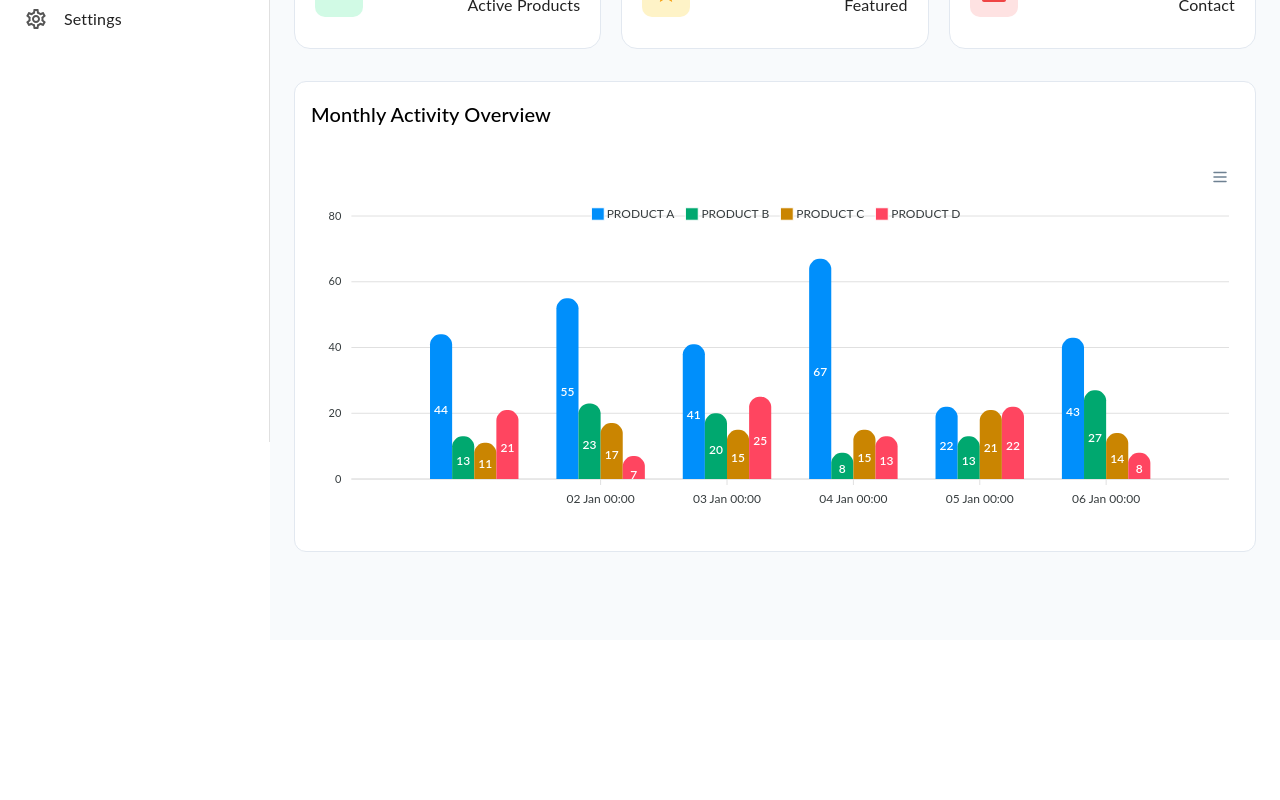
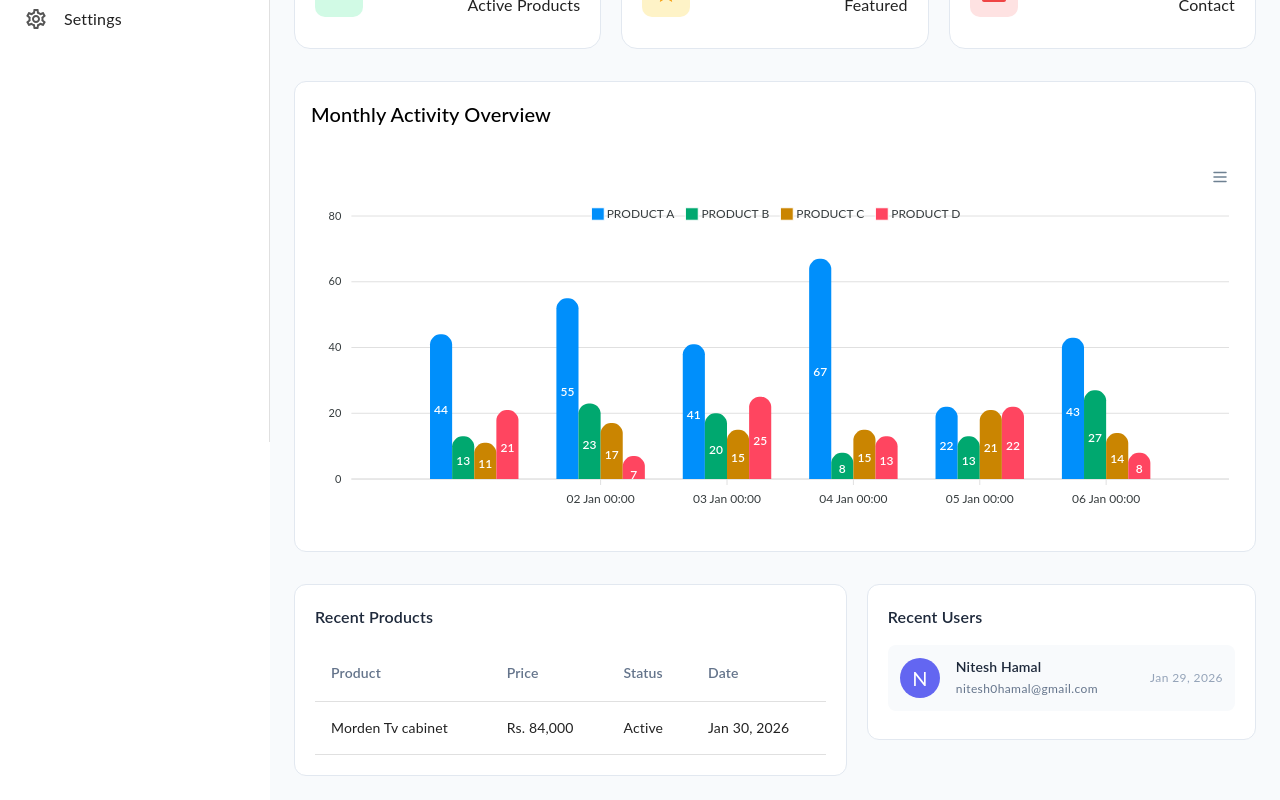
Before and after one commit to NiteshHamal/skfurniture, a React (Vite) app: page / in a window 1280 px wide. Shown: the part 358-1158 px from the top of the page. Before the commit the page ends 998 px from the top, so only its background shows below. Built offline with nearby package versions, Linux system fonts and the light colour scheme.

Commit message:
recent product , recent user - dashboard

```diff
--- a/src/pages/dashboard/Dashboard.jsx
+++ b/src/pages/dashboard/Dashboard.jsx
@@ -1,5 +1,5 @@
 import React from 'react'
-import { Box, Grid, Typography } from '@mui/material'
+import { Avatar, Box, Grid, Paper, Table, TableBody, TableCell, TableContainer, TableHead, TableRow, Typography } from '@mui/material'
 import Metricbar from '../../components/dashboard/Metricbar'
 import { Category, ContactMail, Inventory, People, Star, ToggleOn } from '@mui/icons-material'
 import { useRoutes } from 'react-router-dom'
@@ -76,10 +76,10 @@ const Dashboard = () => (
 
             <Grid container spacing={2.5} sx={{ mb: 4 }}>
                 <Grid size={{ xs: 12 }}
-                sx={{
-                    border: '1px solid #e2e8f0',
-                    backgroundColor: '#fff',
-                    borderRadius: '12px'
+                    sx={{
+                        border: '1px solid #e2e8f0',
+                        backgroundColor: '#fff',
+                        borderRadius: '12px'
                     }}>
                     <Typography variant="h6" sx={{ m: 2 }}>
                         Monthly Activity Overview
@@ -89,10 +89,123 @@ const Dashboard = () => (
             </Grid>
 
             {/* Reacent User and Contacts */}
-            <Grid container spacing={2.5} sx={{ mb:4}}>
+            <Grid container spacing={2.5}>
                 {/* Recent Products  */}
-            <Grid size={ {xs: 12 , md: 7}}>
-
+                <Grid size={{ xs: 12, md: 7 }}>
+                    <Paper elevation={0} sx={{
+                        p: 2.5,
+                        borderRadius: '12px',
+                        border: " 1px solid  #e2e8f0",
+                        height: '100%'
+                    }}>
+                        <Typography varient='h6' sx={{
+                            fontWeight: 600,
+                            fontSize: '16px',
+                            color: "#1e293b",
+                            mb: 2,
+                        }}>
+                            Recent Products
+                        </Typography>
+                        <TableContainer>
+                            <Table>
+                                <TableHead>
+                                    <TableRow>
+                                        <TableCell sx={{
+                                            fontWeight: 600,
+                                            color: "#64748b",
+                                        }}>
+                                            Product
+                                        </TableCell>
+                                        <TableCell sx={{
+                                            fontWeight: 600,
+                                            color: '#64748b',
+                                        }}>
+                                            Price
+                                        </TableCell>
+                                        <TableCell sx={{
+                                            fontWeight: 600,
+                                            color: '#64748b',
+                                        }}>
+                                            Status
+                                        </TableCell>
+                                        <TableCell sx={{
+                                            fontWeight: 600,
+                                            color: '#64748b',
+                                        }}>
+                                            Date
+                                        </TableCell>
+                                    </TableRow>
+                                </TableHead>
+                                <TableBody>
+                                    <TableRow>
+                                        <TableCell>
+                                            Morden Tv cabinet
+                                        </TableCell>
+                                        <TableCell>
+                                            Rs. 84,000
+                                        </TableCell>
+                                        <TableCell>
+                                            Active
+                                        </TableCell>
+                                        <TableCell>
+                                            Jan 30, 2026
+                                        </TableCell>
+                                    </TableRow>
+                                </TableBody>
+                            </Table>
+                        </TableContainer>
+                    </Paper>
+                </Grid>
+                <Grid size={{ xs: 12, md: 5 }}>
+                    <Grid container spacing={2.5}>
+                        {/* REcent Users  */}
+                        <Grid size={{ xs: 12 }}>
+                            <Paper elevation={0} sx={{
+                                p: 2.5,
+                                borderRadius: '12px',
+                                border: '1px solid #e2e8f0',
+                                height: '100%'
+                            }}>
+                                <Typography varient='h6' sx={{
+                                    fontWeight: 600,
+                                    fontSize: '16px',
+                                    color: "#1e293b",
+                                    mb: 2,
+                                }}>Recent Users</Typography>
+                                <Box sx={{
+                                    display: 'flex',
+                                    alignItems: 'center',
+                                    gap: 2,
+                                    p: 1.5,
+                                    borderRadius: '8px',
+                                    bgcolor: "#f8fafc",
+                                    mb: 1,
+                                }}>
+                                    <Avatar sx={{
+                                        width: 40,
+                                        height: 40,
+                                        bgcolor: "#6366f1",
+                                    }}>N</Avatar>
+                                    <Box sx={{
+                                        flex: 1,
+                                    }}>
+                                        <Typography variant='body2' sx={{
+                                            fontWeight: 600,
+                                            color: "#1e293b"
+                                        }}>
+                                            Nitesh Hamal
+                                        </Typography>
+                                        <Typography variant='caption' sx={{
+                                            color: "#64748b"
+                                        }}>nitesh0hamal@gmail.com</Typography>
+                                    </Box>
+                                    <Typography variant='caption' sx={{color: '#94a3b8'}}>
+                                        Jan 29, 2026
+                                    </Typography>
+                                </Box>
+                            </Paper>
+                        </Grid>
+                    </Grid>
                 </Grid>
             </Grid>
         </Box>
```
